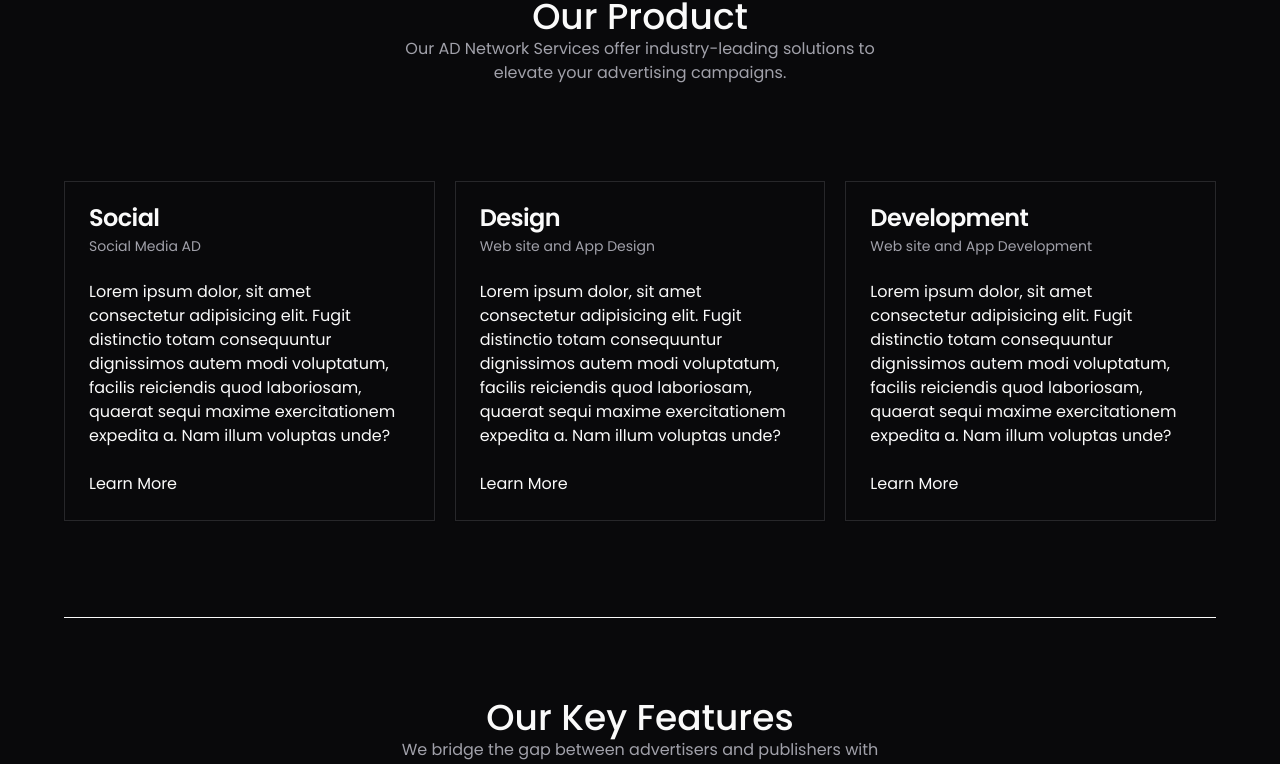
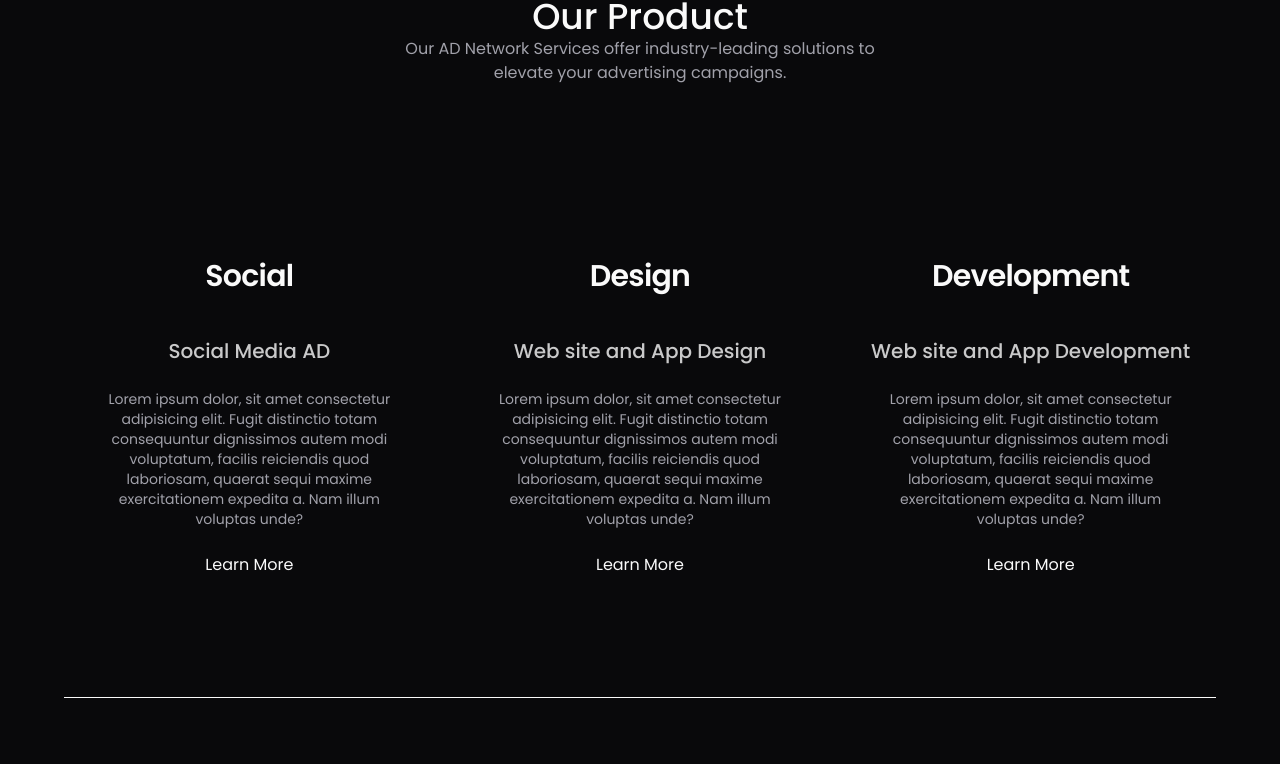
Before and after one commit to StepAsideLiL/effects, a Next.js app: page /home-pages/02 in a window 1280 px wide. Shown: the part 667-1431 px from the top of the page. Built offline with nearby package versions, Linux system fonts and the light colour scheme.

Commit message:
update: card design

```diff
--- a/app/(home-page-design)/home-pages/02/_uis/animated-card.tsx
+++ b/app/(home-page-design)/home-pages/02/_uis/animated-card.tsx
@@ -8,10 +8,7 @@ const AnimatedCard = React.forwardRef<
 >(({ className, ...props }, ref) => (
   <div
     ref={ref}
-    className={cn(
-      "rounded-lg border bg-card text-card-foreground shadow-sm",
-      className,
-    )}
+    className={cn("overflow-hidden rounded-3xl bg-transparent", className)}
     {...props}
   />
 ));
@@ -23,7 +20,7 @@ const AnimatedCardHeader = React.forwardRef<
 >(({ className, ...props }, ref) => (
   <div
     ref={ref}
-    className={cn("flex flex-col space-y-1.5 p-6", className)}
+    className={cn("flex flex-col space-y-1.5 p-6 pt-20", className)}
     {...props}
   />
 ));
@@ -36,7 +33,7 @@ const AnimatedCardTitle = React.forwardRef<
   <h3
     ref={ref}
     className={cn(
-      "text-2xl font-semibold leading-none tracking-tight",
+      "pb-10 text-center text-3xl font-semibold leading-none tracking-tight",
       className,
     )}
     {...props}
@@ -50,7 +47,10 @@ const AnimatedCardDescription = React.forwardRef<
 >(({ className, ...props }, ref) => (
   <p
     ref={ref}
-    className={cn("text-sm text-muted-foreground", className)}
+    className={cn(
+      "text-center text-xl font-medium text-secondary-foreground/80",
+      className,
+    )}
     {...props}
   />
 ));
@@ -60,7 +60,14 @@ const AnimatedCardContent = React.forwardRef<
   HTMLDivElement,
   React.HTMLAttributes<HTMLDivElement>
 >(({ className, ...props }, ref) => (
-  <div ref={ref} className={cn("p-6 pt-0", className)} {...props} />
+  <div
+    ref={ref}
+    className={cn(
+      "p-6 pt-0 text-center text-sm text-muted-foreground",
+      className,
+    )}
+    {...props}
+  />
 ));
 AnimatedCardContent.displayName = "AnimatedCardContent";
 
@@ -70,7 +77,7 @@ const AnimatedCardFooter = React.forwardRef<
 >(({ className, ...props }, ref) => (
   <div
     ref={ref}
-    className={cn("flex items-center p-6 pt-0", className)}
+    className={cn("flex items-center justify-center p-6 pt-0", className)}
     {...props}
   />
 ));
```
